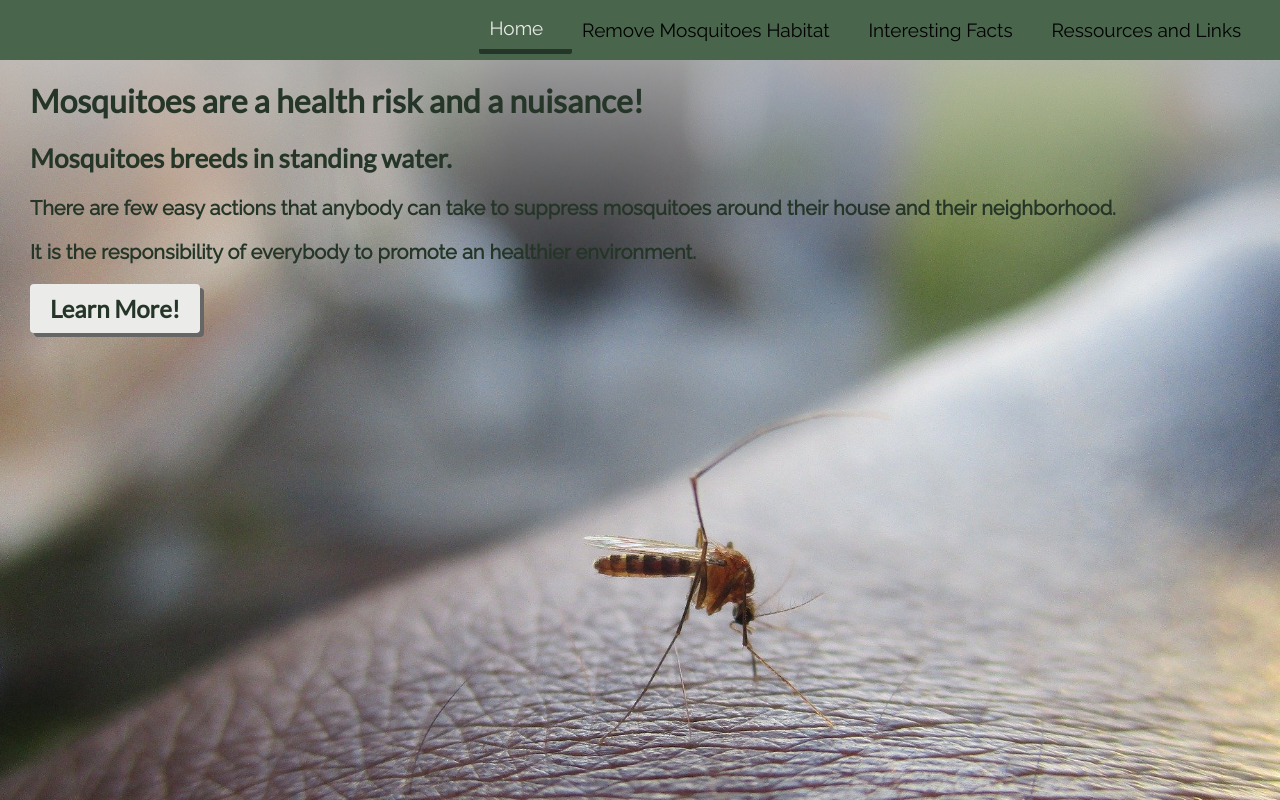
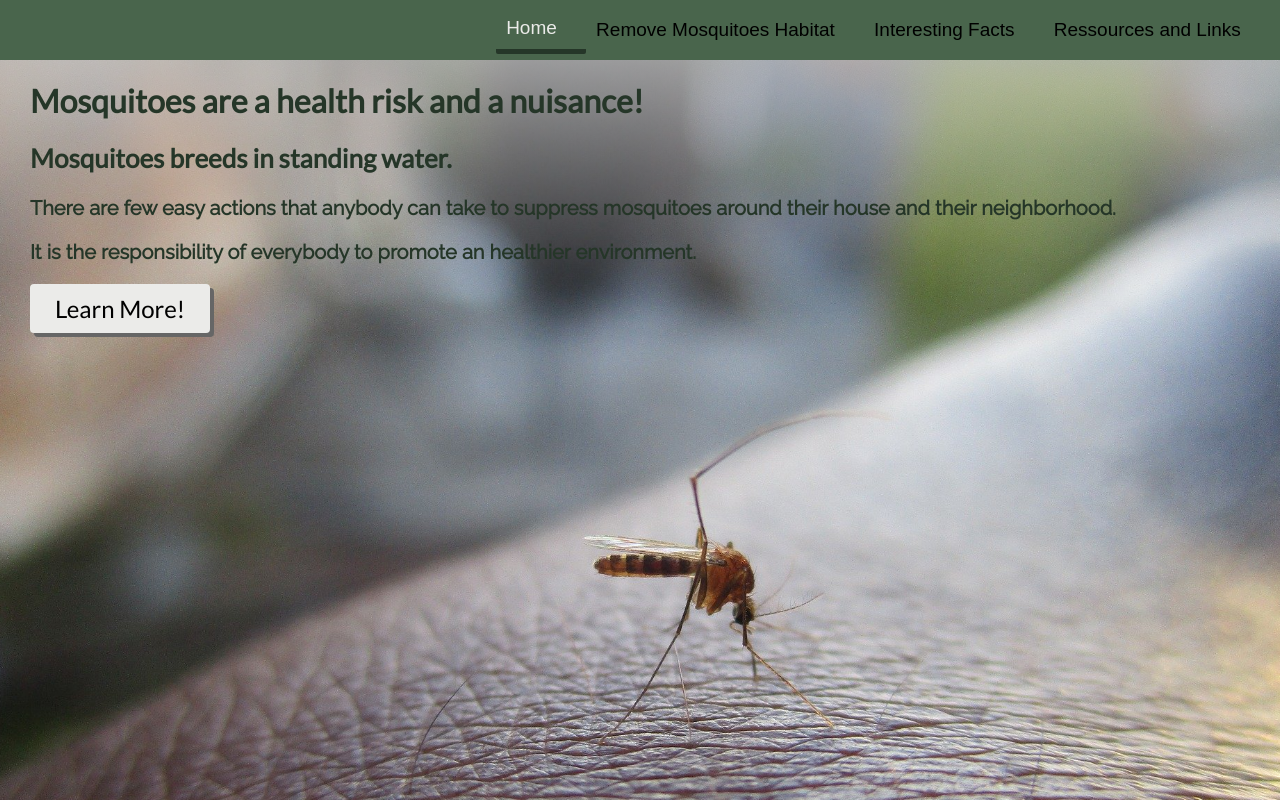
Before and after one commit to willot/Mosquitoes, an Angular app: page / in a window 1280 px wide. Shown: the top 800 px of the page. Built offline with nearby package versions, Linux system fonts and the light colour scheme.

Commit message:
small improvement in  accessibility

```diff
--- a/src/app/components/home/home.component.html
+++ b/src/app/components/home/home.component.html
@@ -5,7 +5,7 @@
         <h2>Mosquitoes breeds in standing water.</h2>
         <p class="text">There are few easy actions that anybody can take to suppress mosquitoes around their house and their neighborhood.</p>
         <p class="text">It is the responsibility of everybody to promote an healthier environment.</p>
-        <div class="action-call" (click)='onActionCallClicked()'>Learn More!</div>
+        <button class="action-call" (click)='onActionCallClicked()'>Learn More!</button>
         <!-- <div class="action-call" (click)='onActionCallClicked()'>Remove Mosquitoes Habitat</div> -->
     </div>
 </div>
--- a/src/app/components/home/home.component.scss
+++ b/src/app/components/home/home.component.scss
@@ -37,13 +37,14 @@
     .action-call {
         font-family: Lato;
         padding: 10px;
-        width: 150px;
+        width: 180px;
         text-align: center;
         font-size: 24px;
         border-radius: 4px;
         background-color: #EBEBE9;
         box-shadow: 4px 4px #666;
         cursor: pointer;
+        border: none;
     }
 
     .action-call:active {
--- a/src/app/components/tab-bar/tab-bar.component.html
+++ b/src/app/components/tab-bar/tab-bar.component.html
@@ -4,10 +4,10 @@
         <img *ngIf="!clickedOnHamburgerMenu" (click)="hamburgerMenuClicked()" src="../../assets/images/hamburger.png"/>
         <img class="close-hamburger" *ngIf="clickedOnHamburgerMenu" (click)="closeHamburgerMenu()" src="../../assets/images/close-icone.png"/>
     </div>
-    <div [ngClass] = "tabName == 'home' ? 'tabs tabs-clicked' : 'tabs tabs-not-clicked'" (click)='onTabClicked("home")'>Home <img [ngClass]="clickedOnHome == true ? 'insect-show' : 'insect-hide'" src="../assets/images/mosquitoe-vector.png"></div>
-    <div [ngClass] = "tabName =='habitat' ? 'tabs tabs-clicked' : 'tabs tabs-not-clicked'" (click)='onTabClicked("habitat")'>Remove Mosquitoes Habitat <img [ngClass]="clickedOnHabitat == true ? 'insect-show' : 'insect-hide'" src="../assets/images/mosquitoe-vector.png"></div>
-    <div [ngClass] = "tabName == 'facts' ? 'tabs tabs-clicked' : 'tabs tabs-not-clicked'" (click)='onTabClicked("facts")'>Interesting Facts <img [ngClass]="clickedOnFacts == true ? 'insect-show' : 'insect-hide'" src="../assets/images/mosquitoe-vector.png"></div>
-    <div [ngClass] = "tabName == 'links' ? 'tabs tabs-clicked' : 'tabs tabs-not-clicked'" (click)='onTabClicked("links")'>Ressources and Links <img [ngClass]="clickedOnLinks == true ? 'insect-show' : 'insect-hide'" src="../assets/images/mosquitoe-vector.png"></div>
+    <button [ngClass] = "tabName == 'home' ? 'tabs tabs-clicked' : 'tabs tabs-not-clicked'" (click)='onTabClicked("home")'>Home <img [ngClass]="clickedOnHome == true ? 'insect-show' : 'insect-hide'" src="../assets/images/mosquitoe-vector.png"></button>
+    <button [ngClass] = "tabName =='habitat' ? 'tabs tabs-clicked' : 'tabs tabs-not-clicked'" (click)='onTabClicked("habitat")'>Remove Mosquitoes Habitat <img [ngClass]="clickedOnHabitat == true ? 'insect-show' : 'insect-hide'" src="../assets/images/mosquitoe-vector.png"></button>
+    <button [ngClass] = "tabName == 'facts' ? 'tabs tabs-clicked' : 'tabs tabs-not-clicked'" (click)='onTabClicked("facts")'>Interesting Facts <img [ngClass]="clickedOnFacts == true ? 'insect-show' : 'insect-hide'" src="../assets/images/mosquitoe-vector.png"></button>
+    <button [ngClass] = "tabName == 'links' ? 'tabs tabs-clicked' : 'tabs tabs-not-clicked'" (click)='onTabClicked("links")'>Ressources and Links <img [ngClass]="clickedOnLinks == true ? 'insect-show' : 'insect-hide'" src="../assets/images/mosquitoe-vector.png"></button>
 </div>
 <div class="hamburger-menu" *ngIf="clickedOnHamburgerMenu == true">
     <div class="hamburger-item" (click)='onMenuTabClicked("home")'>Home</div>
--- a/src/app/components/tab-bar/tab-bar.component.scss
+++ b/src/app/components/tab-bar/tab-bar.component.scss
@@ -61,6 +61,8 @@
         border-radius: 2px;
         font-size: 19px;
         cursor:pointer;
+        background-color: transparent;
+        border: none;
     }
     .tabs:active {
         box-shadow: 0 2px #666;
```
